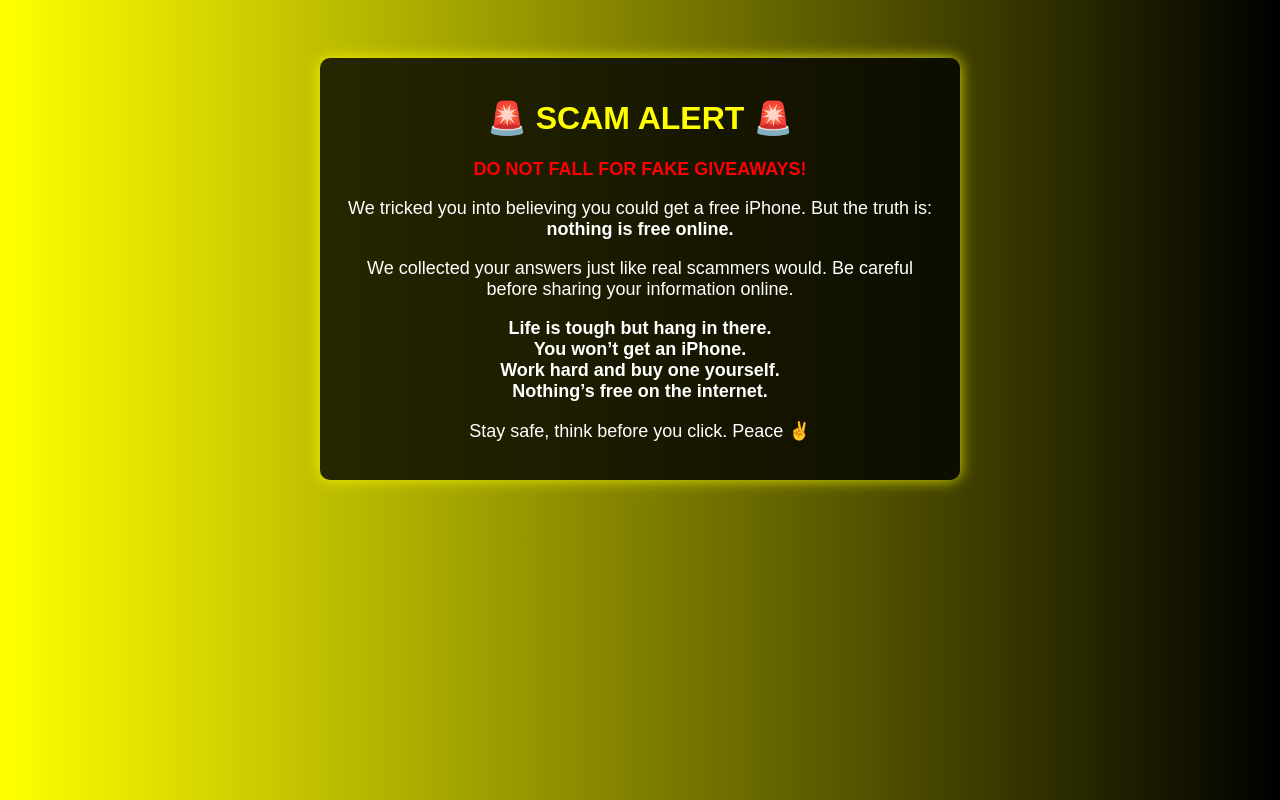
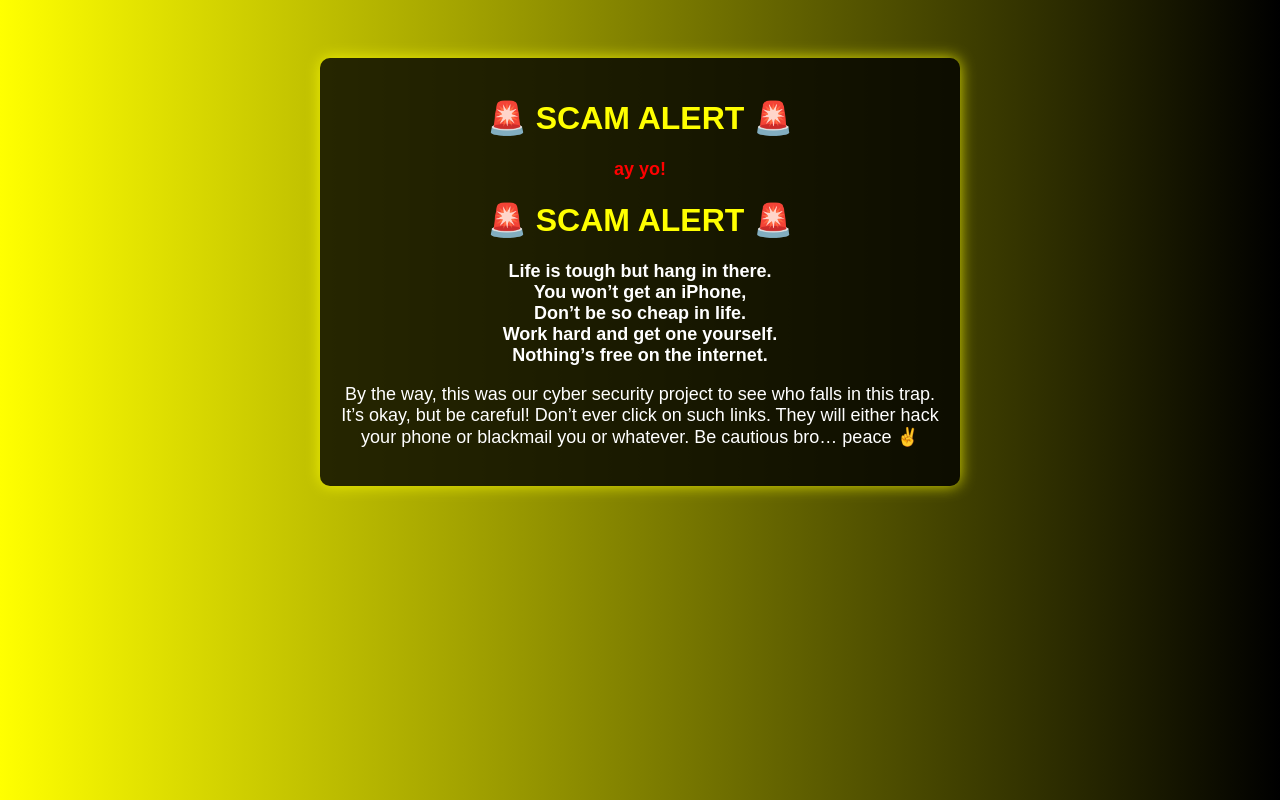
Before and after one commit to foxydegenroal/Students-iphone-giveaway, a plain HTML site: page awareness.html in a window 1280 px wide. Drawn offline with Linux system fonts and the light colour scheme.

Commit message:
Update awareness.html

```diff
--- a/awareness.html
+++ b/awareness.html
@@ -36,14 +36,14 @@
 <body>
     <div class="container">
         <h1>🚨 SCAM ALERT 🚨</h1>
-        <p class="warning">DO NOT FALL FOR FAKE GIVEAWAYS!</p>
-        <p>We tricked you into believing you could get a free iPhone. But the truth is: <strong>nothing is free online.</strong></p>
-        <p>We collected your answers just like real scammers would. Be careful before sharing your information online.</p>
+        <p class="warning">ay yo!</p>
+        <h1>🚨 SCAM ALERT 🚨</h1>
         <p><strong>Life is tough but hang in there.<br>
-        You won’t get an iPhone.<br>
-        Work hard and buy one yourself.<br>
+        You won’t get an iPhone,<br>
+        Don’t be so cheap in life.<br>
+        Work hard and get one yourself.<br>
         Nothing’s free on the internet.</strong></p>
-        <p>Stay safe, think before you click. Peace ✌️</p>
+        <p>By the way, this was our cyber security project to see who falls in this trap. It’s okay, but be careful! Don’t ever click on such links. They will either hack your phone or blackmail you or whatever. Be cautious bro… peace ✌️</p>
     </div>
 </body>
 </html>
```
